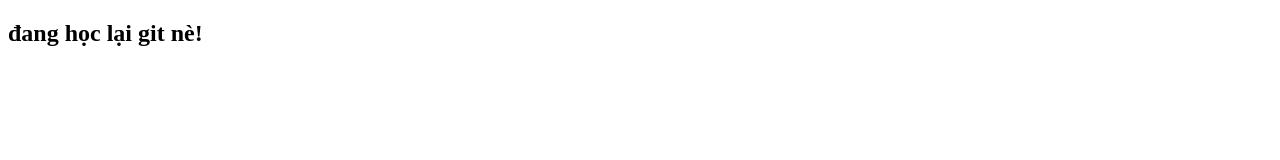
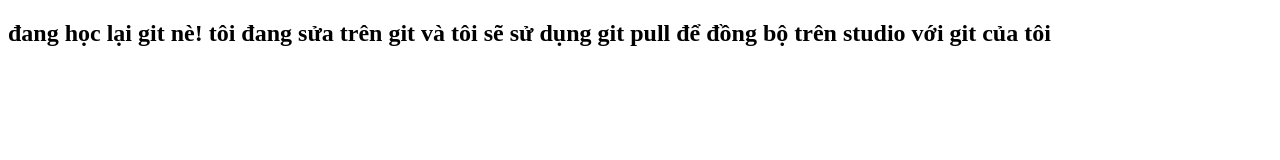
Before and after one commit to nguyenminhhau123/FullSatck_bookingcare, a plain HTML site: page index.html in a window 1280 px wide. Drawn offline with Linux system fonts and the light colour scheme.

Commit message:
Update index.html
edit index.html

```diff
--- a/index.html
+++ b/index.html
@@ -6,6 +6,6 @@
     <title>Document</title>
   </head>
   <body>
-    <h2>đang học lại git nè!</h2>
+    <h2>đang học lại git nè! tôi đang sửa trên git và tôi sẽ sử dụng git pull để đồng bộ trên studio với git của tôi</h2>
   </body>
 </html>
```
